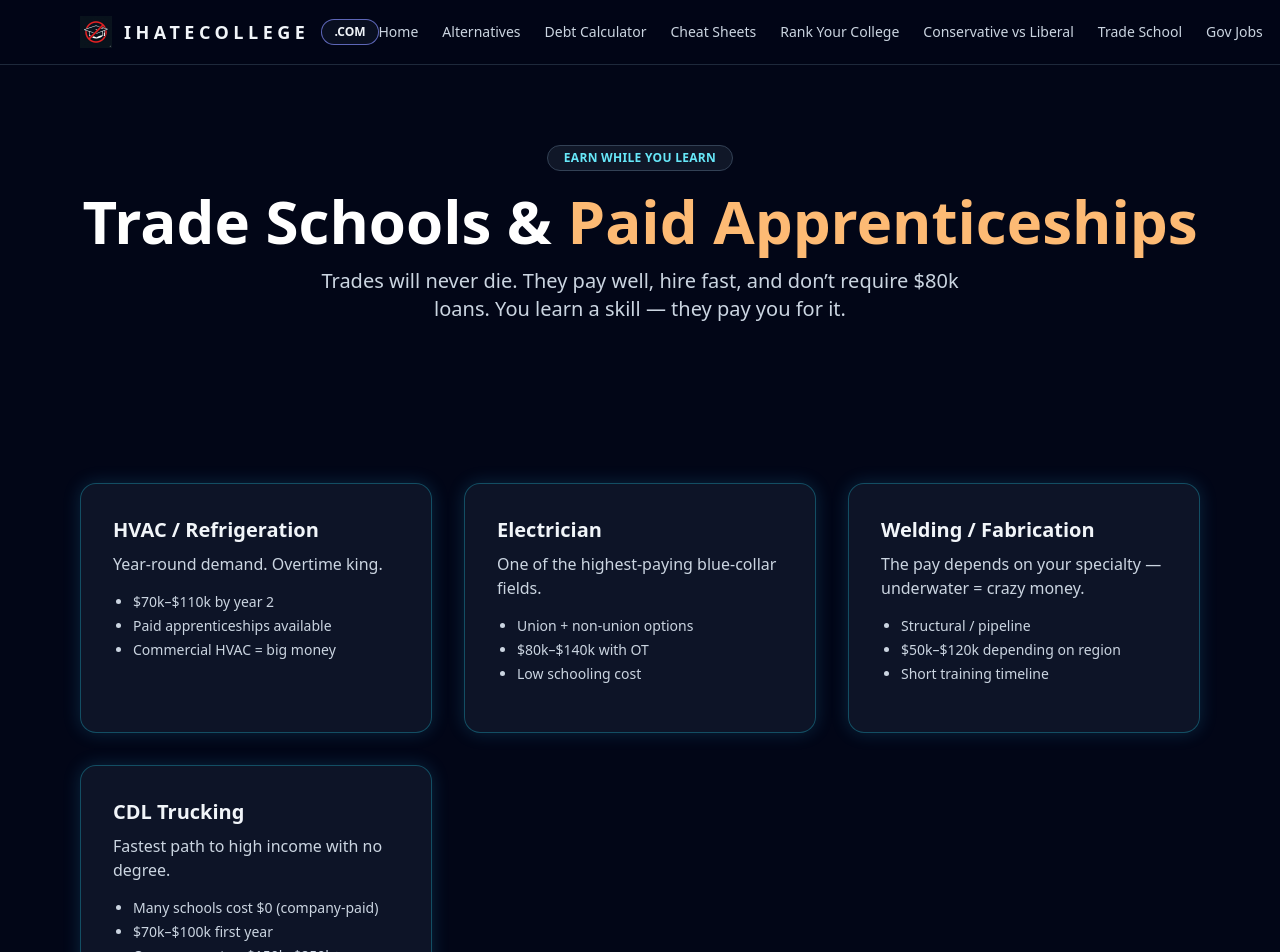
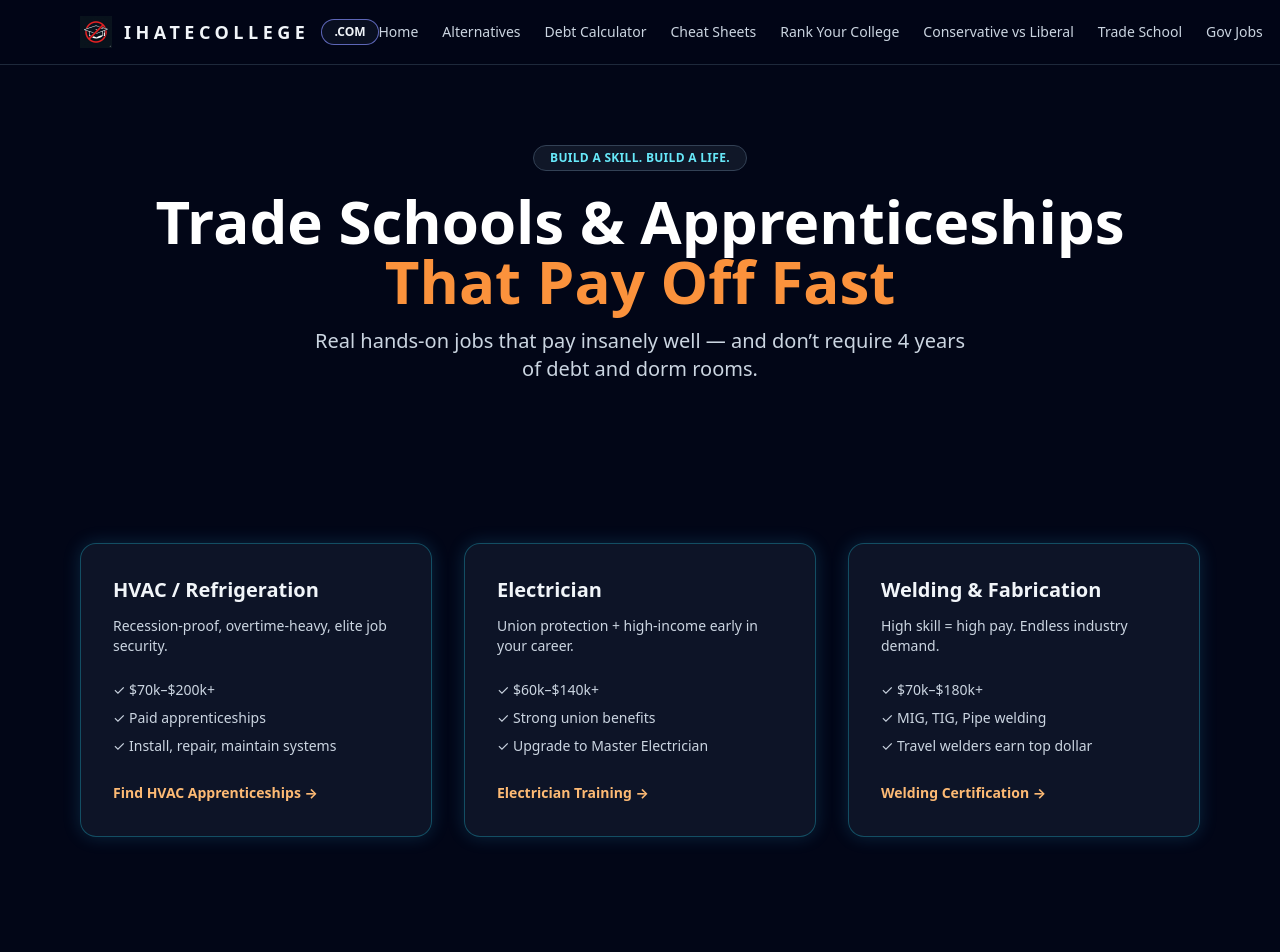
Before and after one commit to placebetsai/Ihatecollege, a Next.js app: page /trade-schools in a window 1280 px wide. Shown: the top 952 px of the page. Built offline with nearby package versions, Linux system fonts and the light colour scheme.

Commit message:
Update trade-schools.js

```diff
--- a/pages/trade-schools.js
+++ b/pages/trade-schools.js
@@ -6,77 +6,85 @@ export default function TradeSchools() {
   return (
     <Layout>
       <SEO
-        title="Trade Schools & Apprenticeships | IHateCollege.com"
-        description="Electrician, HVAC, welding, lineman, and CDL — real career paths with paid apprenticeships and no debt."
+        title="Trade Schools Near You | IHateCollege.com"
+        description="HVAC, electrical, welding, CDL, plumbing, and more. These careers pay $70k–$150k+ without a degree."
       />
 
       {/* HERO */}
       <section className="page-section text-center">
-        <p className="hero-eyebrow">EARN WHILE YOU LEARN</p>
-
+        <p className="hero-eyebrow">BUILD A SKILL. BUILD A LIFE.</p>
         <h1 className="hero-title">
-          Trade Schools & <span className="text-orange-300">Paid Apprenticeships</span>
+          Trade Schools & Apprenticeships{" "}
+          <span className="text-orange-400">That Pay Off Fast</span>
         </h1>
-
         <p className="hero-subtitle max-w-2xl mx-auto">
-          Trades will never die. They pay well, hire fast, and don’t require $80k
-          loans. You learn a skill — they pay you for it.
+          Real hands-on jobs that pay insanely well — and don’t require 4 years
+          of debt and dorm rooms.
         </p>
       </section>
 
       {/* GRID */}
-      <section className="page-section">
-        <div className="path-grid">
+      <section className="page-section max-w-6xl mx-auto px-4">
+        <div className="grid md:grid-cols-3 gap-8">
+
           {/* HVAC */}
-          <div className="glow-card p-6">
-            <h3 className="text-xl font-bold mb-2">HVAC / Refrigeration</h3>
-            <p className="text-slate-300 mb-4">
-              Year-round demand. Overtime king.
+          <div className="glow-card p-8">
+            <h3 className="text-xl font-bold mb-3">HVAC / Refrigeration</h3>
+            <p className="text-slate-300 text-sm mb-6">
+              Recession-proof, overtime-heavy, elite job security.
             </p>
-            <ul className="list-disc ml-5 text-slate-300 text-sm space-y-1 mb-4">
-              <li>$70k–$110k by year 2</li>
-              <li>Paid apprenticeships available</li>
-              <li>Commercial HVAC = big money</li>
+            <ul className="text-slate-300 space-y-2 text-sm mb-6">
+              <li>✓ $70k–$200k+</li>
+              <li>✓ Paid apprenticeships</li>
+              <li>✓ Install, repair, maintain systems</li>
             </ul>
+            <a
+              href="https://www.apprenticeship.gov/"
+              target="_blank"
+              className="text-orange-300 text-sm font-bold hover:underline"
+            >
+              Find HVAC Apprenticeships →
+            </a>
           </div>
 
           {/* ELECTRICIAN */}
-          <div className="glow-card p-6">
-            <h3 className="text-xl font-bold mb-2">Electrician</h3>
-            <p className="text-slate-300 mb-4">
-              One of the highest-paying blue-collar fields.
+          <div className="glow-card p-8">
+            <h3 className="text-xl font-bold mb-3">Electrician</h3>
+            <p className="text-slate-300 text-sm mb-6">
+              Union protection + high-income early in your career.
             </p>
-            <ul className="list-disc ml-5 text-slate-300 text-sm space-y-1 mb-4">
-              <li>Union + non-union options</li>
-              <li>$80k–$140k with OT</li>
-              <li>Low schooling cost</li>
+            <ul className="text-slate-300 space-y-2 text-sm mb-6">
+              <li>✓ $60k–$140k+</li>
+              <li>✓ Strong union benefits</li>
+              <li>✓ Upgrade to Master Electrician</li>
             </ul>
+            <a
+              href="https://www.ibew.org/"
+              target="_blank"
+              className="text-orange-300 text-sm font-bold hover:underline"
+            >
+              Electrician Training →
+            </a>
           </div>
 
           {/* WELDING */}
-          <div className="glow-card p-6">
-            <h3 className="text-xl font-bold mb-2">Welding / Fabrication</h3>
-            <p className="text-slate-300 mb-4">
-              The pay depends on your specialty — underwater = crazy money.
+          <div className="glow-card p-8">
+            <h3 className="text-xl font-bold mb-3">Welding & Fabrication</h3>
+            <p className="text-slate-300 text-sm mb-6">
+              High skill = high pay. Endless industry demand.
             </p>
-            <ul className="list-disc ml-5 text-slate-300 text-sm space-y-1 mb-4">
-              <li>Structural / pipeline</li>
-              <li>$50k–$120k depending on region</li>
-              <li>Short training timeline</li>
+            <ul className="text-slate-300 space-y-2 text-sm mb-6">
+              <li>✓ $70k–$180k+</li>
+              <li>✓ MIG, TIG, Pipe welding</li>
+              <li>✓ Travel welders earn top dollar</li>
             </ul>
-          </div>
-
-          {/* CDL */}
-          <div className="glow-card p-6">
-            <h3 className="text-xl font-bold mb-2">CDL Trucking</h3>
-            <p className="text-slate-300 mb-4">
-              Fastest path to high income with no degree.
-            </p>
-            <ul className="list-disc ml-5 text-slate-300 text-sm space-y-1 mb-4">
-              <li>Many schools cost $0 (company-paid)</li>
-              <li>$70k–$100k first year</li>
-              <li>Owner-operator: $150k–$250k+</li>
-            </ul>
+            <a
+              href="https://www.aws.org/certification"
+              target="_blank"
+              className="text-orange-300 text-sm font-bold hover:underline"
+            >
+              Welding Certification →
+            </a>
           </div>
         </div>
       </section>
@@ -84,20 +92,15 @@ export default function TradeSchools() {
       {/* CTA */}
       <section className="page-section text-center">
         <h2 className="text-2xl font-bold mb-3">
-          Want personalized recommendations?
+          Want help choosing the right trade?
         </h2>
-        <p className="text-slate-400 max-w-lg mx-auto mb-6">
-          Tell us your age, city, and goals — we’ll match you to real schools or
-          apprenticeships you can start now.
-        </p>
-
         <a
           href="/contact"
-          className="px-6 py-3 rounded-full bg-orange-400 text-black font-bold hover:bg-orange-300"
+          className="px-6 py-3 bg-orange-400 text-black rounded-full font-bold hover:bg-orange-300 transition"
         >
-          Find Your Best Path →
+          Ask for guidance →
         </a>
       </section>
     </Layout>
   );
-        }
+}
```
